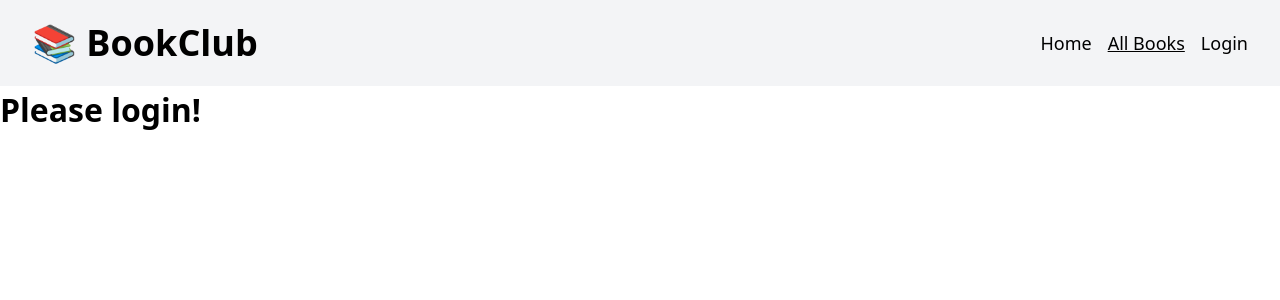
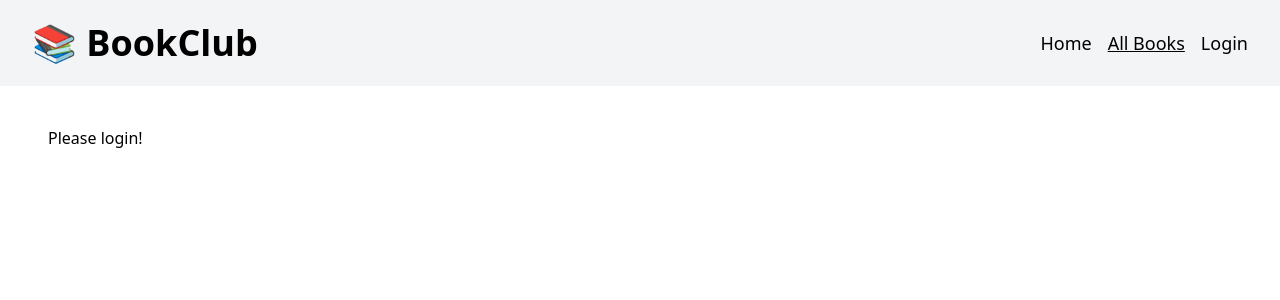
Before and after one commit to juliacamacho/bookclub-frontend, a Vue app: page /books in a window 1280 px wide. Shown: the top 300 px of the page. Built offline with nearby package versions, Linux system fonts and the light colour scheme; no server answers.

Commit message:
update styling

```diff
--- a/client/views/AllBooksView.vue
+++ b/client/views/AllBooksView.vue
@@ -8,12 +8,14 @@ const { isLoggedIn } = storeToRefs(useUserStore());
 </script>
 
 <template>
-  <main v-if="isLoggedIn" class="sm:mx-12 sm:my-10 mx-4 my-3">
-    <h1 class="text-3xl font-bold mb-6">All Books</h1>
-    <AllBooksListComponent />
-    <AddBookForm />
-  </main>
-  <h1 v-else>Please login!</h1>
+  <div class="sm:mx-12 sm:my-10 mx-4 my-3">
+    <main v-if="isLoggedIn">
+      <h1 class="text-3xl font-bold mb-6">All Books</h1>
+      <AllBooksListComponent />
+      <AddBookForm />
+    </main>
+    <h1 v-else>Please login!</h1>
+  </div>
 </template>
 
 <style scoped>
```
